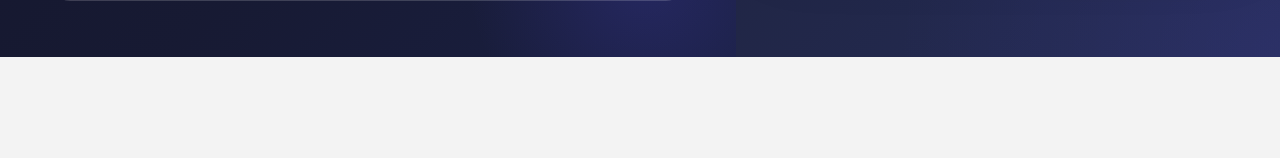
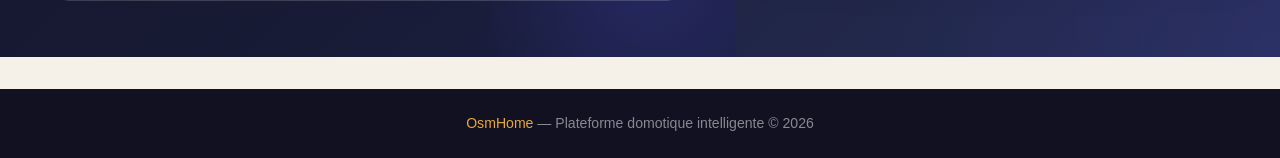
Before and after one commit to kentarolrt/DevWebGI4, a Flask app: page /signup in a window 1280 px wide. Shown: the part 1245-1403 px from the top of the page. Before the commit the page ends 1302 px from the top, so only its background shows below. Run offline with Flask 3, Linux system fonts and the light colour scheme; data comes from the database, SQL or seed files in the repository; both versions use the stored data as it was after the commit.

Commit message:
add footer

```diff
--- a/static/css/style.css
+++ b/static/css/style.css
@@ -1163,6 +1163,7 @@
   );
   -webkit-mask: linear-gradient(#fff 0 0) content-box, linear-gradient(#fff 0 0);
   -webkit-mask-composite: xor;
+  mask: linear-gradient(#fff 0 0) content-box, linear-gradient(#fff 0 0);
   mask-composite: exclude;
   pointer-events: none;
 }
@@ -1685,3 +1686,16 @@
         border-radius: 12px;
     }
 }
+
+footer {
+    margin-top: 2rem;
+    background: #111122;
+    color: rgba(255, 255, 255, 0.5);
+    text-align: center;
+    padding: 1.5rem;
+    font-size: 0.88rem;
+}
+
+footer span {
+    color: var(--accent);
+}
--- a/templates/base.html
+++ b/templates/base.html
@@ -47,5 +47,9 @@
     </header>
 
     {% block content %}{% endblock %}
+
+    <footer>
+        <span>OsmHome</span> — Plateforme domotique intelligente &copy; 2026
+    </footer>
 </body>
 </html>
```
Also changed, not shown: base.db.
